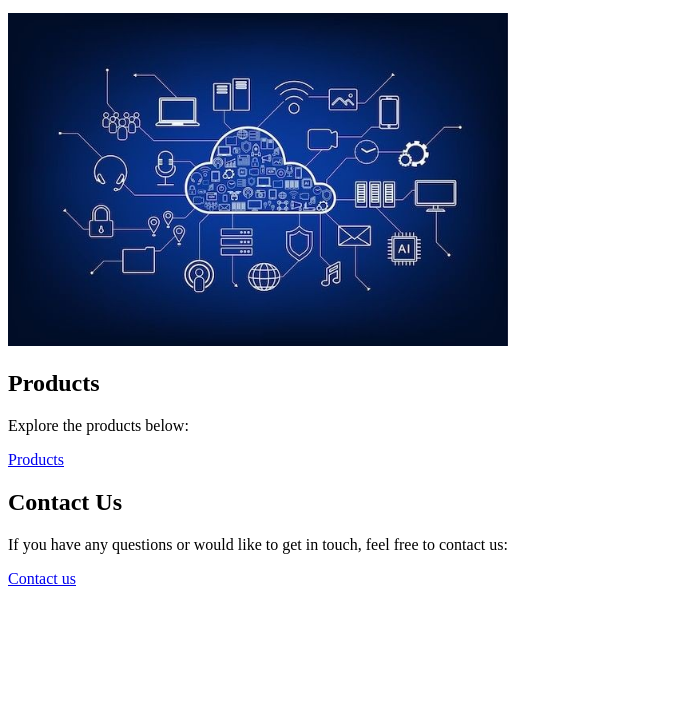
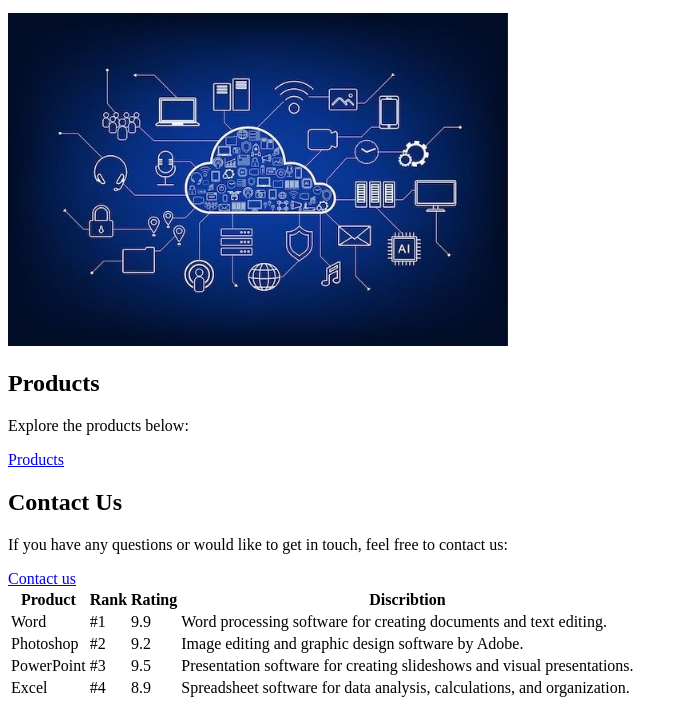
Before and after one commit to Muaibed/SWE-363-231, a plain HTML site: page index.html in a window 1280 px wide. Shown: the part 101-809 px from the top of the page, without its empty margins (0-688 px from the left). Drawn offline with Linux system fonts and the light colour scheme.

Commit message:
HTML 1-Exercise 4

```diff
--- a/index.html
+++ b/index.html
@@ -20,5 +20,38 @@
         <h2>Contact Us</h2>
         <p>If you have any questions or would like to get in touch, feel free to contact us:</p>
         <a href="contact.html">Contact us</a>
+
+    <table>
+        <tr>
+            <th>Product</th>
+            <th>Rank</th>
+            <th>Rating</th>
+            <th>Discribtion</th>
+        </tr>
+        <tr>
+            <td>Word</td>
+            <td>#1</td>
+            <td>9.9</td>
+            <td>Word processing software for creating documents and text editing.</td>
+        </tr>
+        <tr>
+            <td>Photoshop</td>
+            <td>#2</td>
+            <td>9.2</td>
+            <td>Image editing and graphic design software by Adobe.</td>
+        </tr>
+        <tr>
+            <td>PowerPoint</td>
+            <td>#3</td>
+            <td>9.5</td>
+            <td>Presentation software for creating slideshows and visual presentations.</td>
+        </tr>
+        <tr>
+            <td>Excel</td>
+            <td>#4</td>
+            <td>8.9</td>
+            <td>Spreadsheet software for data analysis, calculations, and organization.</td>
+        </tr>
+    </table>
     </body>
 </html>
```
